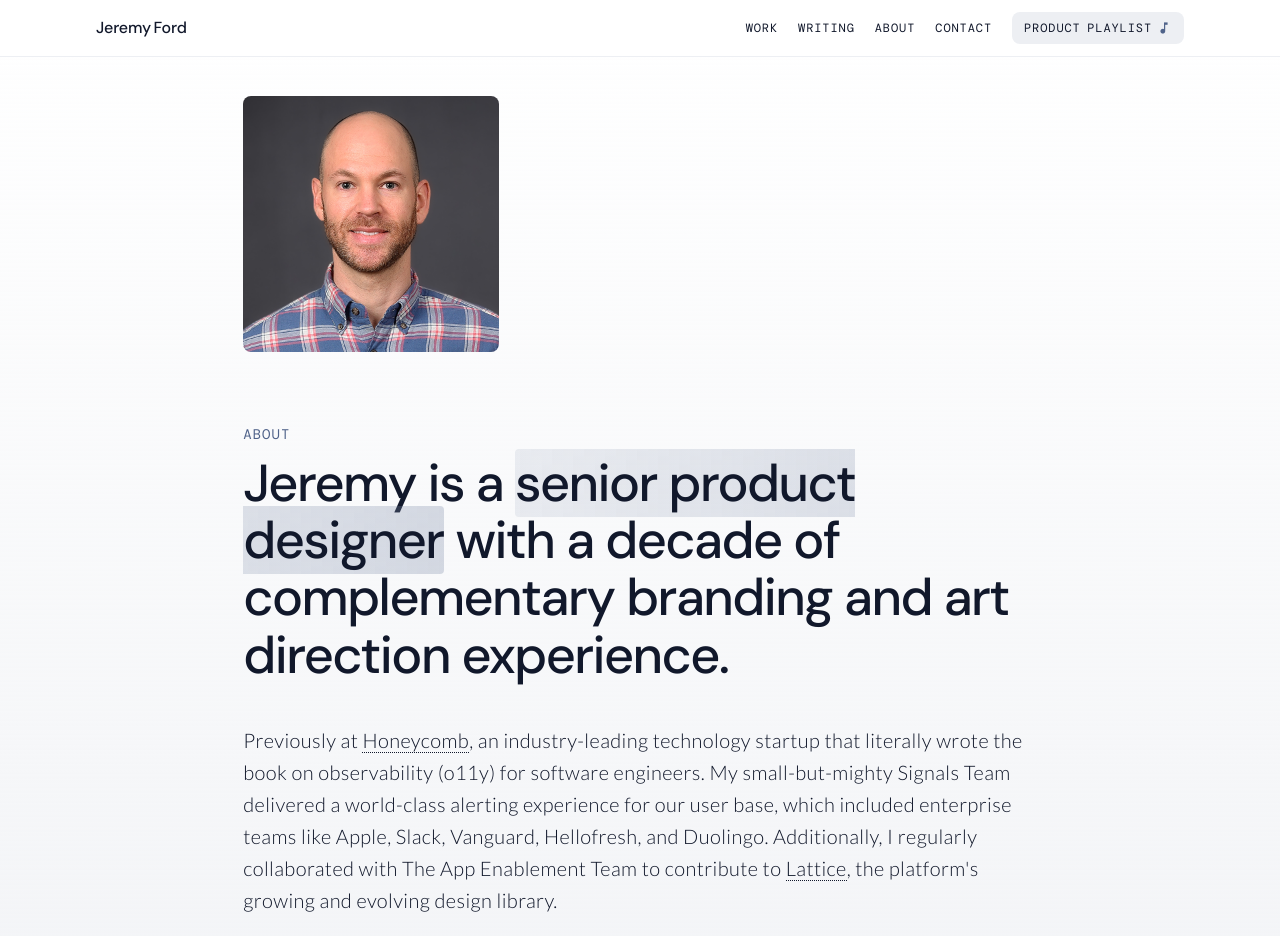
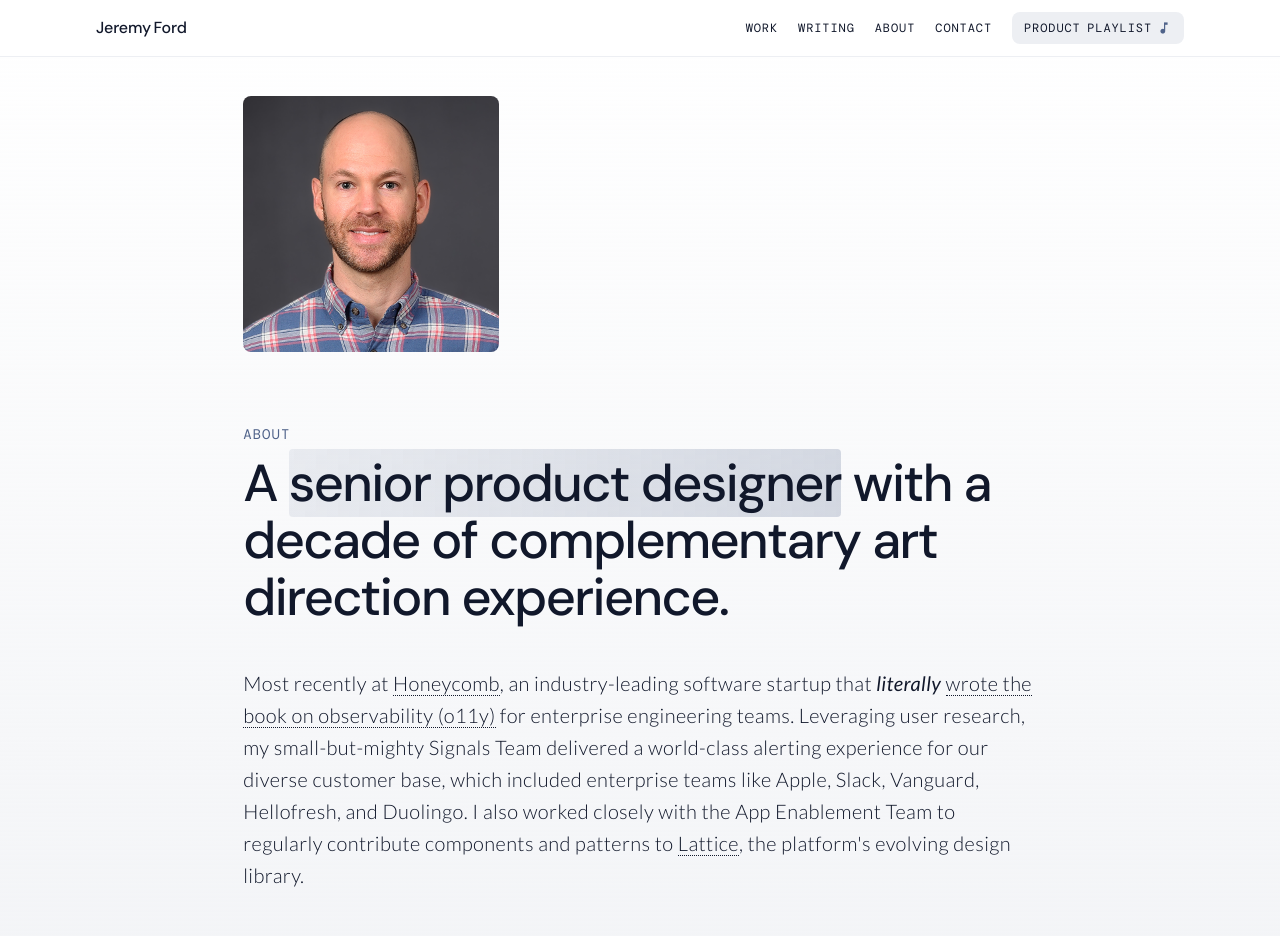
Before and after one commit to jereford/jeremy-ford, a website: page about.html in a window 1280 px wide. Shown: the top 936 px of the page. Drawn offline with nearby package versions, Linux system fonts and the light colour scheme; a web font is replaced by a local one.

Commit message:
about copy updates

```diff
--- a/about.html
+++ b/about.html
@@ -52,8 +52,8 @@
         <div class="project-hero-inner">
           <img id="headshot" src="images/profile-headshot-2.png" style="margin-bottom: var(--spacing-14); width: 256px; border-radius: 8px;" class="reveal-up">
           <span id="project-hero-eyebrow" class="reveal-up">About</span>
-          <h1 class="reveal-up" style="margin-top: var(--spacing-0);">Jeremy is a <span class="highlight">senior product designer</span> with a decade of complementary branding and art direction experience.</h1>
-          <p class="reveal-up" style="margin-top: var(--spacing-4);">Previously at <a href="https://honeycomb.io" target="_blank">Honeycomb</a>, an industry-leading technology startup that literally wrote the book on observability (o11y) for software engineers. My small-but-mighty Signals Team delivered a world-class alerting experience for our user base, which included enterprise teams like Apple, Slack, Vanguard, Hellofresh, and Duolingo. Additionally, I regularly collaborated with The App Enablement Team to contribute to <a href="https://www.honeycomb.io/blog/improving-typography-optimize-user-experience" target="_blank">Lattice</a>, the platform's growing and evolving design library.</p>
+          <h1 class="reveal-up" style="margin-top: var(--spacing-0);">A <span class="highlight">senior product designer</span> with a decade of complementary art direction experience.</h1>
+          <p class="reveal-up" style="margin-top: var(--spacing-4);">Most recently at <a href="https://honeycomb.io" target="_blank">Honeycomb</a>, an industry-leading software startup that <span class="italic">literally</span> <a href="https://www.honeycomb.io/observability-engineering-oreilly-book" target="_blank">wrote the book on observability (o11y)</a> for enterprise engineering teams. Leveraging user research, my small-but-mighty Signals Team delivered a world-class alerting experience for our diverse customer base, which included enterprise teams like Apple, Slack, Vanguard, Hellofresh, and Duolingo. I also worked closely with the App Enablement Team to regularly contribute components and patterns to <a href="https://www.honeycomb.io/blog/improving-typography-optimize-user-experience" target="_blank">Lattice</a>, the platform's evolving design library.</p>
           <div class="reveal-up button-container">
             <a href="https://www.linkedin.com/in/jeremyfordesign/" class="button-outline" target="_blank">LinkedIn<span class="material-symbols-outlined">arrow_outward</span></a>
             <a href="downloads/jeremy-ford-resume-senior-product-ux-designer.pdf" class="button-outline" target="_blank">Resume<span class="material-symbols-outlined">download</span></a>
@@ -73,7 +73,7 @@
         <div class="project_title">
           <div class="project_title_left">
             <span id="project-title-eyebrow">Working with me</span>
-            <h2 style="padding-top: 0px;">Kind words from leadership, managers, engineers, designers, and copywriters I've collaborated with throughout my career</h2>
+            <h2 style="padding-top: 0px;">Kind words from leadership, managers, engineers, designers, researchers, and copywriters I've collaborated with throughout my career</h2>
             <div style="margin-top: 20px;" class="masonry container-fade-out">
               <div class="quote-card-gray">
                 <span class="material-symbols-outlined">format_quote</span>
--- a/css/styles_NEW.css
+++ b/css/styles_NEW.css
@@ -203,6 +203,7 @@ h4 {
 
 .italic {
 	font-style: italic;
+	font-weight: 300;
 }
 
 .quote { /* HOME HEADING */
```
